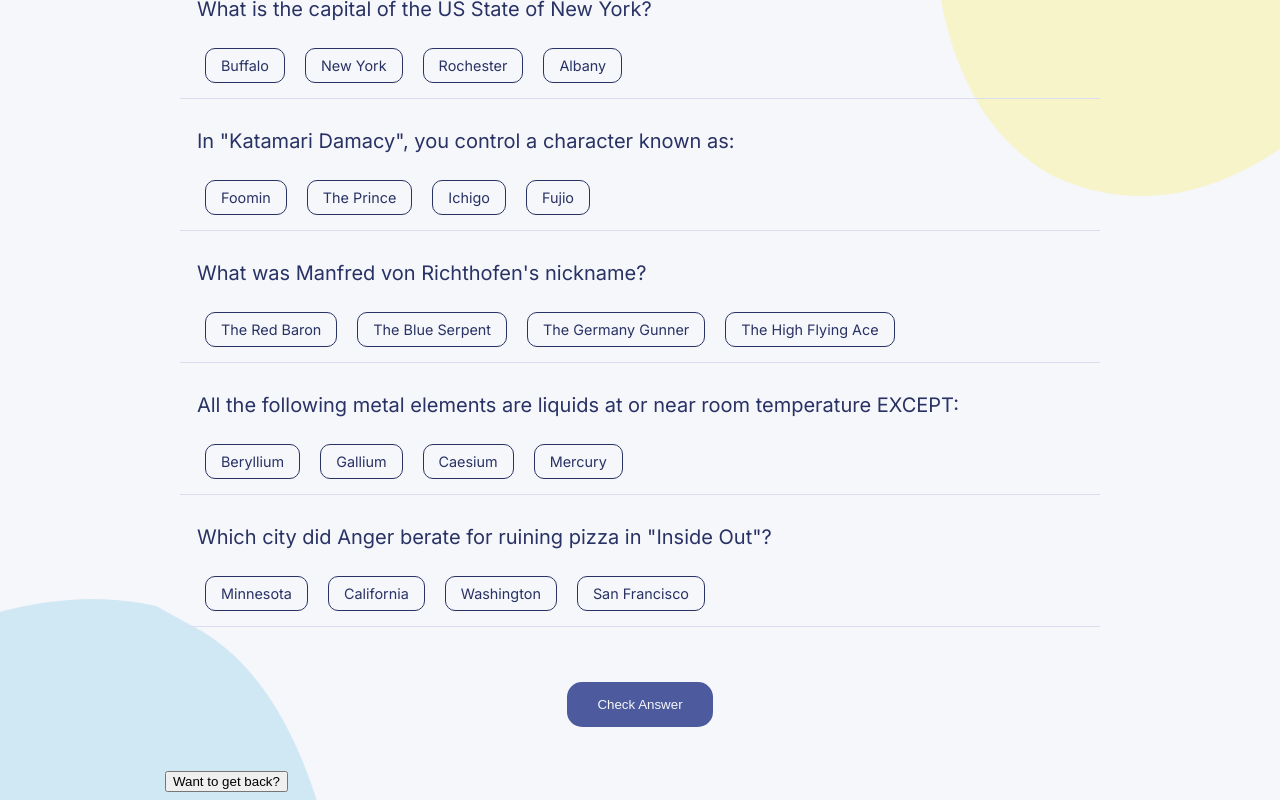
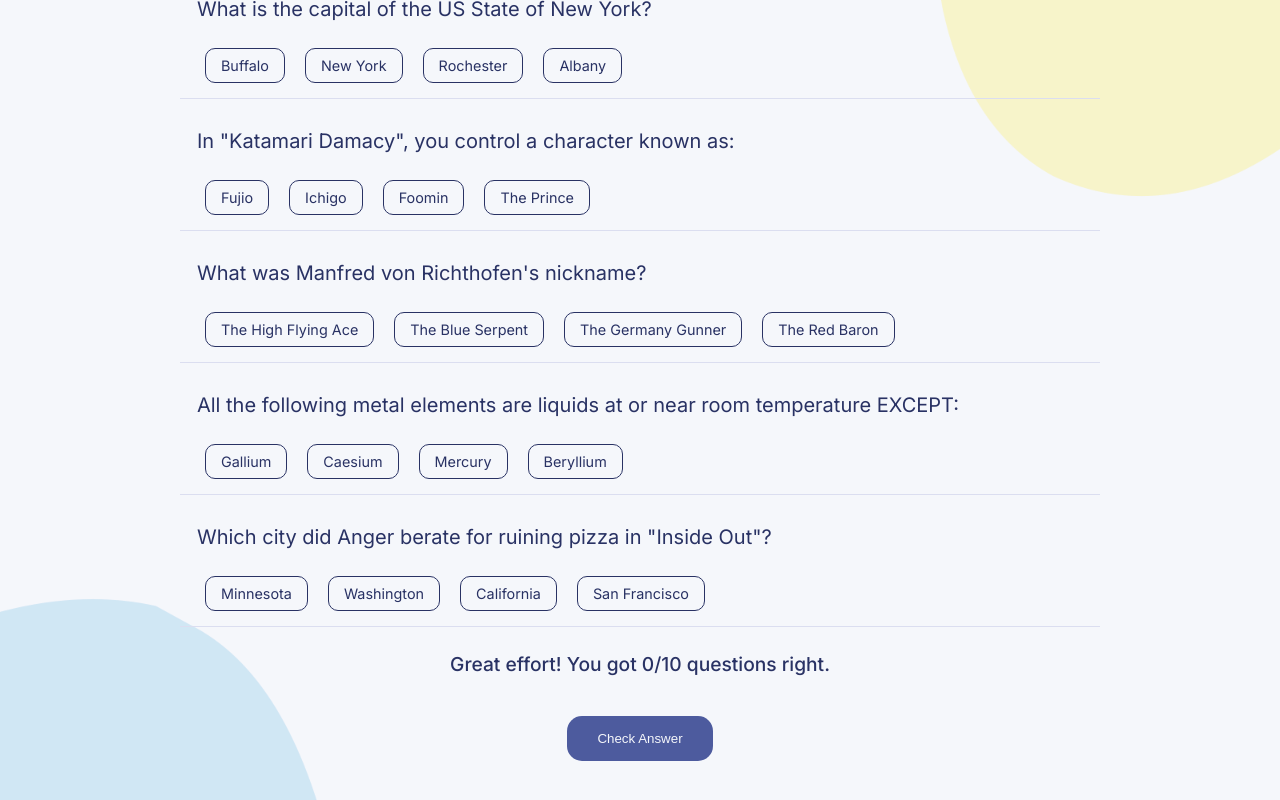
Before and after one commit to Jayawan69/Solo-Project-Scrimba-Quizical, a React (Vite) app: page / in a window 1280 px wide. Both pictures are taken after a click on the button "Check Answer". Shown: the part 686-1486 px from the top of the page. Built offline with nearby package versions, Linux system fonts and the light colour scheme.

Commit message:
to add final score

```diff
--- a/src/Components/Question.jsx
+++ b/src/Components/Question.jsx
@@ -1,12 +1,17 @@
-
+import {useState, useEffect} from 'react'
 import data from '../data/data'
 
 export default function Question (props){
+
+   let numOfCorrect = 0
+
+   const [isSubmitted, setIsSubmitted] = useState(false)
 
     function submit(event) {
       event.preventDefault()
       const formEl = event.currentTarget
       const formData = new FormData(formEl)
+      setIsSubmitted(true)
       props.setUserAnswers(Object.fromEntries(formData.entries()))
       // console.log(props.userAnswers)
       formEl.reset()
@@ -22,10 +27,17 @@ export default function Question (props){
 
       let shuffledOption = []
 
-      while (allOptions.length){
-         const randPos = Math.floor(Math.random() * allOptions.length)
-         shuffledOption = [...shuffledOption, allOptions.splice(randPos, 1)[0]]
+
+      if(!isSubmitted){
+         while (allOptions.length){
+            const randPos = Math.floor(Math.random() * allOptions.length)
+            shuffledOption = [...shuffledOption, allOptions.splice(randPos, 1)[0]]
+         }
+      }else{
+         shuffledOption = allOptions
       }
+
+
 
       // console.log(shuffledOption)
 
@@ -43,11 +55,15 @@ export default function Question (props){
                // console.log(props.userAnswers)
                // console.log(props.userAnswers[`question-${i+1}`])
 
+
+
                if(numQuestAttempted>0){
-                     if( ans ===props.userAnswers[`question-${i+1}`]){
+                     if(ans ===props.userAnswers[`question-${i+1}`]){
                         if(props.userAnswers[`question-${i+1}`] === data[i].correct_answer){
                            className = 'correct'
-                           console.log('Correct class added')
+                           numOfCorrect+=1
+
+                           console.log('Correct class added', `Correct answer=:${numOfCorrect}`)
                         }else{
                            className+=' wrong'
                         }
@@ -81,6 +97,8 @@ export default function Question (props){
       <form onSubmit={submit} >
 
         {fieldHtml}
+
+        {isSubmitted && <p className="final-score">Great effort! You got {numOfCorrect}/{data.length} questions right.</p>}
         <button type="submit" className='submit-btn'>Check Answer</button>
 
       </form>
--- a/src/index.css
+++ b/src/index.css
@@ -198,3 +198,10 @@ label.correct{
   background-color: green;
   color: white;
 }
+
+.final-score{
+  margin:10px auto 0 auto;
+  color: #293264;
+  font-size: 1.2rem;
+  font-weight: 500;
+}
```
